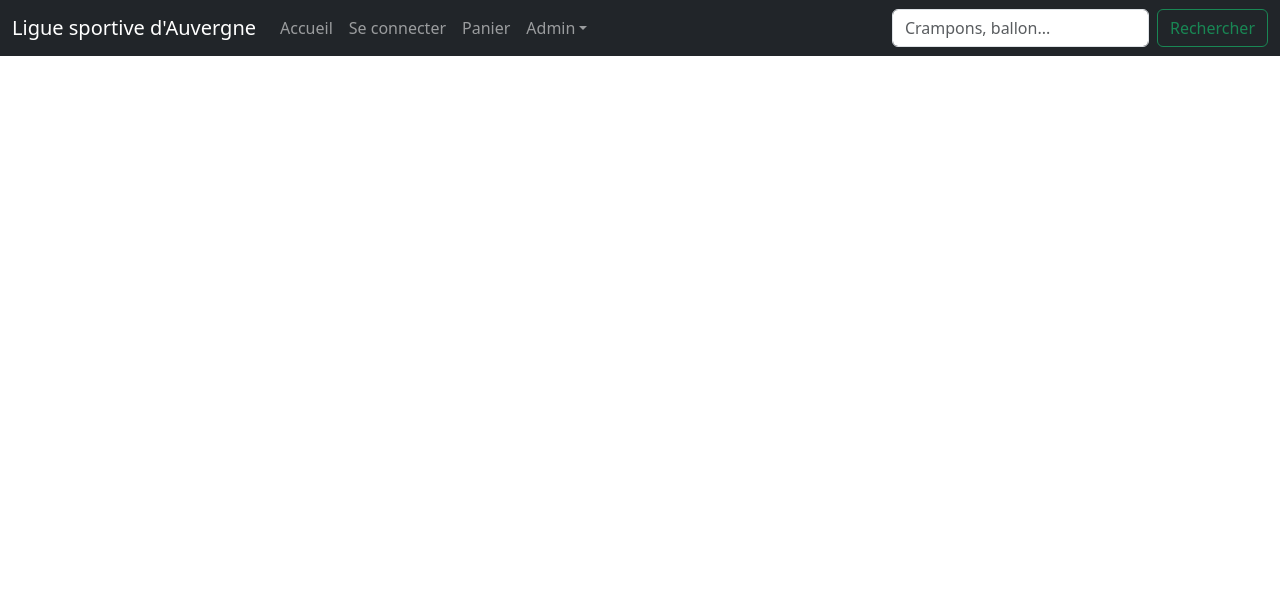
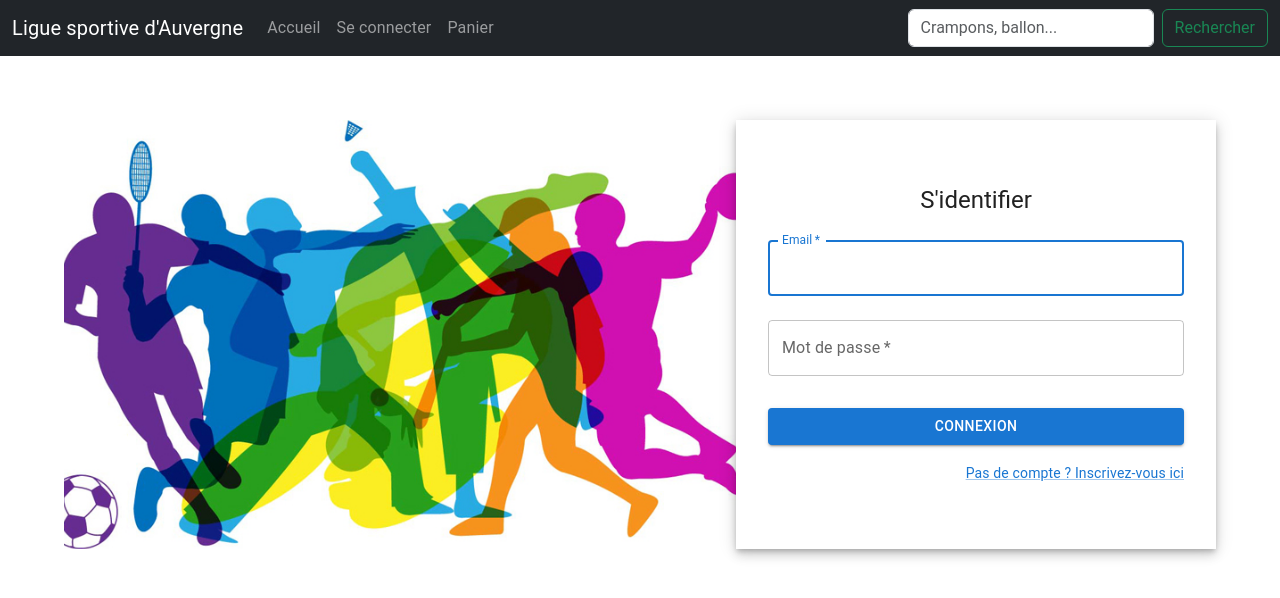
Before and after one commit to Ziyed1/MERN_frontend, a React (Create React App) app in the folder front/: page /login in a window 1280 px wide. Shown: the top 598 px of the page. Built offline with nearby package versions, Linux system fonts and the light colour scheme.

Commit message:
add admin features

```diff
--- a/front/src/App.jsx
+++ b/front/src/App.jsx
@@ -6,6 +6,7 @@ import Connexion from './pages/Connexion'
 import Inscription from './pages/Inscription'
 import Panier from './pages/Panier'
 import AdminProduit from './pages/AdminProduit'
+import AdminUsers from './pages/AdminUsers'
 
 function App() {
   return (
@@ -14,11 +15,11 @@ function App() {
         <div className='pages'>
           <Routes>
             <Route
-              path='/Home'
+              path='/home'
               element={<Home />}
             />
             <Route
-              path='/Connexion'
+              path='/login'
               element={<Connexion />}
             />
             <Route
@@ -26,12 +27,20 @@ function App() {
               element={<Inscription />}
             />
             <Route
-              path='/Panier'
+              path='/panier'
               element={<Panier />}
             />
             <Route
               path='/AdminProduit'
               element={<AdminProduit />}
+            />
+             <Route
+              path='/AdminProduit'
+              element={<AdminProduit />}
+            />
+             <Route
+              path='/adminUsers'
+              element={<AdminUsers />}
             />
           </Routes>
         </div>
--- a/front/src/components/Navbar.jsx
+++ b/front/src/components/Navbar.jsx
@@ -11,10 +11,13 @@ import { useNavigate } from 'react-router-dom';
 function NavBar() {
 
   const [isLoggedIn, setIsLoggedIn] = useState(false);
+  const [isAdmin, setIsAdmin] = useState(false);
   const [userName, setUserName] = useState('');
 
   const tokenData = localStorage.getItem('token');
   const nameData = localStorage.getItem('firstName');
+  const adminData = localStorage.getItem('isAdmin');
+
 
   const navigate = useNavigate()
 
@@ -23,6 +26,9 @@ function NavBar() {
       if(tokenData) {
         setIsLoggedIn(true);
         setUserName(nameData);
+        if(adminData === 'true'){
+          setIsAdmin(true);
+        }
       }
     })
 
@@ -32,7 +38,7 @@ function NavBar() {
       setUserName('');
       localStorage.clear()
       window.location.reload();
-      navigate('/Home')
+      navigate('/home')
     } else {
       setIsLoggedIn(true);
       setUserName(nameData);
@@ -42,7 +48,7 @@ function NavBar() {
   return (
     <Navbar expand="lg" className="navbar-dark bg-dark">
       <Container fluid>
-        <Navbar.Brand href="Home">Ligue sportive d'Auvergne</Navbar.Brand>
+        <Navbar.Brand href="home">Ligue sportive d'Auvergne</Navbar.Brand>
         <Navbar.Toggle aria-controls="navbarScroll" />
         <Navbar.Collapse id="navbarScroll">
           <Nav
@@ -50,19 +56,21 @@ function NavBar() {
             style={{ maxHeight: '100px' }}
             navbarScroll
           >
-            <Nav.Link href="Home">Accueil</Nav.Link>
+            <Nav.Link href="home">Accueil</Nav.Link>
             {!isLoggedIn ? (
-              <Nav.Link href="/connexion">Se connecter</Nav.Link>
+              <Nav.Link href="/login">Se connecter</Nav.Link>
             ) : (
               <NavDropdown title={nameData} id="navbarScrollingDropdown">
                 <NavDropdown.Item onClick={handleLogOut}>Déconnexion</NavDropdown.Item>
               </NavDropdown>
             )}
-            <Nav.Link href="Panier">Panier</Nav.Link>
+            <Nav.Link href="panier">Panier</Nav.Link>
+            {isLoggedIn && isAdmin && (
             <NavDropdown title="Admin" id="navbarScrollingDropdown">
               <NavDropdown.Item href="AdminProduit">Gérer les produits</NavDropdown.Item>
               <NavDropdown.Item href="AdminUsers">Gérer les utilisateurs</NavDropdown.Item>
             </NavDropdown>
+          )}
           </Nav>
           <Form className="d-flex">
             <Form.Control
--- a/front/src/pages/AdminProduit.jsx
+++ b/front/src/pages/AdminProduit.jsx
@@ -50,7 +50,7 @@ const AdminProduit = () => {
           setQuantité('');
           setSport('');
 
-          navigate('/Home')
+          navigate('/home')
         } catch (error) {
           console.error(error);
       }
--- /dev/null
+++ b/front/src/pages/AdminUsers.jsx
@@ -0,0 +1,7 @@
+import React from 'react'
+
+export default function AdminUsers() {
+  return (
+    <div>AdminUsers</div>
+  )
+}
--- a/front/src/pages/Connexion.jsx
+++ b/front/src/pages/Connexion.jsx
@@ -24,10 +24,11 @@ export default  function Connexion() {
 
     try {
       const response = await axios.post('http://localhost:3001/login', { email, password});
-      console.log(response.data.token);
+      console.log(response.data.user);
       localStorage.setItem('token', response.data.token)
       localStorage.setItem('firstName',response.data.user.firstName)
       localStorage.setItem('lastName',response.data.user.lastName)
+      localStorage.setItem('isAdmin',response.data.user.isAdmin)
 
       if (response.status === 200) {
         console.log('Authentification réussie');
@@ -35,7 +36,7 @@ export default  function Connexion() {
         setError('Erreur lors de l\'authentification');
       }
 
-      navigate('/Home');
+      navigate('/home');
 
       } catch (error) {
         setError('Erreur lors de l\'appel à l\'API');
--- a/front/src/pages/Inscription.jsx
+++ b/front/src/pages/Inscription.jsx
@@ -85,7 +85,7 @@ export default function Inscription() {
       setEmail('');
       setPassword('');
 
-      navigate('/Home')
+      navigate('/home')
 
     } catch (error) {
       console.error(error);
```
